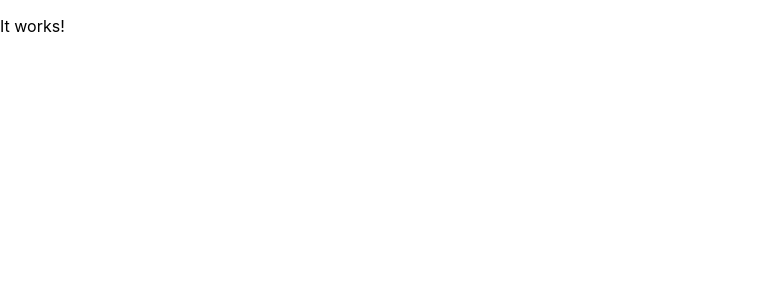
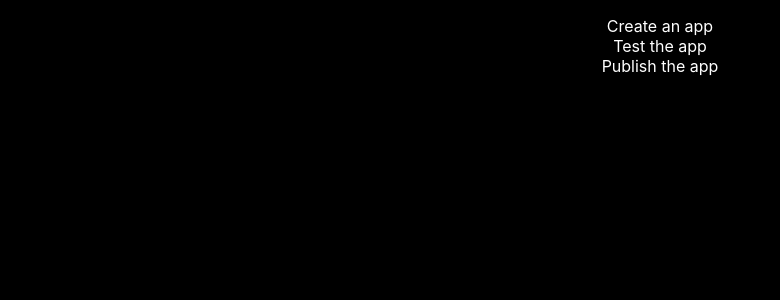
Before and after one commit to Ureeces/react-lifecycle-remake, a React (Create React App) app: page / in a window 1280 px wide. Shown: the top 300 px of the page, without its empty margins (0-780 px from the left). Built offline with nearby package versions, Linux system fonts and the light colour scheme.

Commit message:
Added working display for list.

```diff
--- a/src/App.css
+++ b/src/App.css
@@ -2,3 +2,7 @@ body {
   background-color: black;
   color: white;
 }
+
+div {
+  text-align: center;
+}
--- a/src/App.js
+++ b/src/App.js
@@ -2,6 +2,8 @@ import React, { Component } from "react";
 
 import { v4 as uuidv4 } from "uuid";
 import ToDoView from "./components/ToDoView";
+
+import "./App.css";
 
 export default class App extends Component {
   state = {
--- a/src/components/ToDoView.js
+++ b/src/components/ToDoView.js
@@ -3,20 +3,26 @@ import { arrayOf, shape, number, string} from "prop-types";
 
 import "./ToDoView.css";
 
-const ToDoView = ((toDoList) => {
+const ToDoView = (({ toDoList }) => {
     console.log(toDoList);
 
     return (
-        <p>It works!</p>
+        // <p>It works!</p>
         // <ul>
-        //     {toDoList.map(({ id, todo }) => {
-        //         return (
-        //             <li key={id}>
-        //                 {todo}{" "}
-        //             </li>
-        //         )
-        //     })}
+        //     <li>1</li>
+        //     <li>2</li>
+        //     <li>3</li>
         // </ul>
+
+        <ul>
+            {toDoList.map(({ id, todo }) => {
+                return (
+                    <li key={id}>
+                        {todo}{" "}
+                    </li>
+                )
+            })}
+        </ul>
     )
 })
 
```
